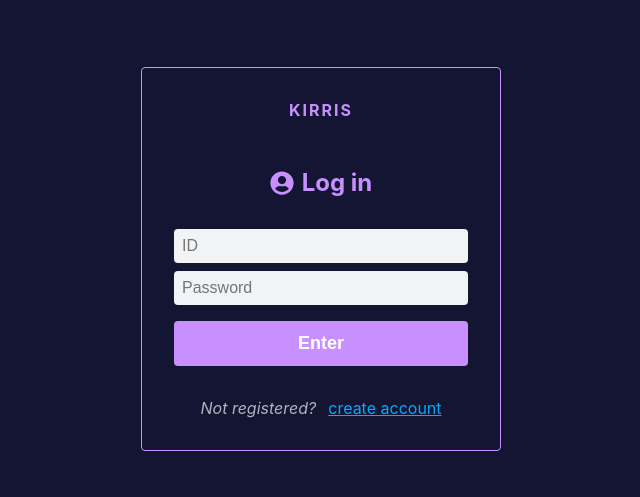
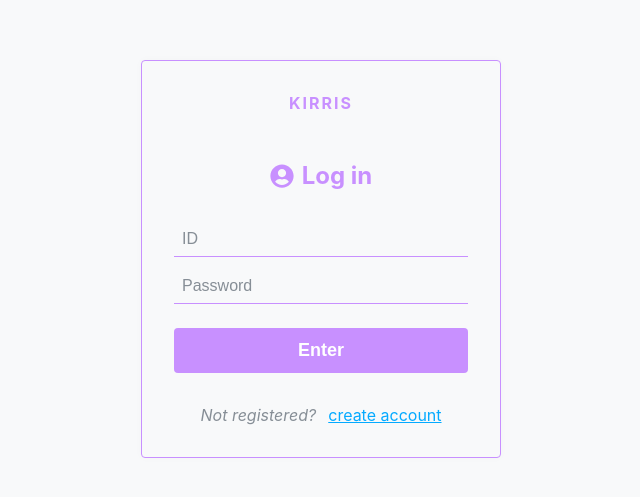
Before and after one commit to cdcoc0/blog_js, a React (Create React App) app in the folder blog-client/: page /login in a window 1280 px wide. Shown: the part 157-654 px from the top of the page, without its empty margins (319-959 px from the left). Built offline with nearby package versions, Linux system fonts and the light colour scheme.

Commit message:
frame sidebar

```diff
--- a/blog-client/src/components/auth/AuthForm.js
+++ b/blog-client/src/components/auth/AuthForm.js
@@ -25,9 +25,11 @@ const AuthFormBlock = styled.div`
 const StyledInput = styled.input`
     font-size: 1rem;
     border: none;
-    background: ${palette.gray[1]};
-    border-radius: 4px;
-    //border-bottom: 1px solid black;
+    //background: ${palette.gray[1]};
+    background: none;
+    //border-radius: 4px;
+    border-bottom: 1px solid ${palette.violet[3]};
+    //border: 1px solid ${palette.violet[0]};
     padding: 0.5rem;
     outline: none;
     width: 100%;
@@ -36,12 +38,15 @@ const StyledInput = styled.input`
         border-bottom: 1px solid black;
     }
     & + & {
-        margin-top: 0.5rem;
+        margin-top: 0.75rem;
+    }
+    ::placeholder {
+        color: ${palette.gray[6]}
     }
 `;
 
 const ButtonWithMarginTop = styled(Button)`
-    margin-top: 1rem;
+    margin-top: 1.5rem;
 `;
 
 const Footer = styled.div`
@@ -49,7 +54,7 @@ const Footer = styled.div`
     text-align: center;
     span {
         margin-right: 0.75rem;
-        color: ${palette.gray[5]};
+        color: ${palette.gray[6]};
         font-style: italic;
     }
     a {
@@ -61,7 +66,7 @@ const Footer = styled.div`
 const ErrorMessage = styled.div`
     color: red;
     text-align: center;
-    margin-top: 1rem;
+    margin-top: 1.25rem;
     font-size: 0.875rem;
 `;
 
--- a/blog-client/src/components/auth/AuthTemplate.js
+++ b/blog-client/src/components/auth/AuthTemplate.js
@@ -10,8 +10,8 @@ const AuthTemplateBlock = styled.div`
     top: 0;
     bottom: 0;
     right: 0;
-    //background: ${palette.gray[8]};
-    background: #141433;
+    background: ${palette.gray[0]};
+    //background: #141433;
 
     /* 내부 중앙 정렬 */
     display: flex;
@@ -33,13 +33,28 @@ const WhiteBox = styled.div`
     box-shadow: 0 0 8px rgba(0, 0, 0, 0.025);
     padding: 2rem;
     width: 360px;
-    //background: ${palette.violet[3]};
     border-radius: 4px;
     border: 1px solid ${palette.violet[3]};
+    //background: ${palette.gray[3]};
 `
+
+const HomeButton = styled(Link)`
+    position: absolute;
+    top: 3rem;
+    left: 3rem;
+    z-index: 20;
+    background: none;
+    outline: none;
+    border: none;
+    color: ${palette.violet[3]};
+    font-size: 2rem;
+`;
 
 const AuthTemplate = ({children}) => {
     return (
+        <>
+            <HomeButton to="/">
+            </HomeButton>
             <AuthTemplateBlock>
                 <WhiteBox>
                     <div className="logo-area">
@@ -48,6 +63,7 @@ const AuthTemplate = ({children}) => {
                     {children}
                 </WhiteBox>
             </AuthTemplateBlock>
+        </>
     );
 }
 
--- a/blog-client/src/components/common/Button.js
+++ b/blog-client/src/components/common/Button.js
@@ -33,8 +33,8 @@ const buttonStyle = css`
         css`
             background: ${palette.violet[3]};
             &:hover {
-                //background: ${palette.yellow[2]};
-                background: #130f40;
+                background: ${palette.yellow[2]};
+                color: #130f40;
                 //background: #141433;
             }
             transition: 0.1s ease-in;
@@ -81,7 +81,7 @@ const Button = props => {
     return props.to ? (
         <StyledLink {...props} violet={props.violet ? 1 : 0} frame={props.frame ? 1 : 0} radius={props.radius ? 1 : 0} />
     ) : (
-        <StyledButton {...props} />
+        <StyledButton {...props} radius={props.radius ? 1 : 0} />
     );
 }
 
--- /dev/null
+++ b/blog-client/src/components/common/Category.js
@@ -0,0 +1,26 @@
+import React from "react";
+import styled from "styled-components";
+import palette from "../../lib/styles/palette";
+
+const CategoryBlock = styled.div`
+    padding: 1rem;
+    color: ${palette.gray[6]};
+`;
+
+const SubCategory = styled.div``;
+
+const MainCategory = ({mainCategory, subs}) => {
+    subs.map(sub => (
+        <SubCategory sub={sub} />
+    ))
+};
+
+const Category = () => {
+    return (
+        <CategoryBlock>
+            CategoryBox
+        </CategoryBlock>
+    );
+}
+
+export default Category;
--- a/blog-client/src/components/common/Sidebar.js
+++ b/blog-client/src/components/common/Sidebar.js
@@ -1,17 +1,16 @@
 import React from "react";
 import styled from "styled-components";
-import Responsive from "./Responsive";
+import palette from "../../lib/styles/palette";
+import Category from "./Category";
 
 const SidebarBlock = styled.div`
+    position: absolute;
     width: 280px;
-    //margin-top: 4rem;
     padding: 2rem;
     display: flex;
     flex-direction: column;
     //background: pink;
-`;
-
-const UserBox = styled.div`
+    margin-top: 5rem;
 `;
 
 //category.map, React.memo 활용
@@ -20,8 +19,7 @@ const CategoryBox = styled.div``;
 const Sidebar = () => {
     return (
         <SidebarBlock>
-            <UserBox>UserName</UserBox>
-            <CategoryBox>categories</CategoryBox>
+            <Category />
         </SidebarBlock>
     );
 }
--- a/blog-client/src/components/common/dd.css
+++ b/blog-client/src/components/common/dd.css
@@ -1,5 +1,5 @@
 .h {
     color: #f6eefd;
-    background: #fff9da;
+    background: #fffef9;
     background-color: #ffffd5;
 }
--- a/blog-client/src/components/post/PostViewer.js
+++ b/blog-client/src/components/post/PostViewer.js
@@ -6,7 +6,7 @@ import SubInfo from "../common/SubInfo";
 import Tags from "../common/Tags";
 
 const PostViewerBlock = styled(Responsive)`
-    //margin-top: 4rem;
+    margin-top: 5rem;
     padding-left: 0;
     .tag-title {
         color: ${palette.violet[3]};
--- a/blog-client/src/components/posts/PostList.js
+++ b/blog-client/src/components/posts/PostList.js
@@ -8,7 +8,8 @@ import SubInfo from "../common/SubInfo";
 import Tags from "../common/Tags";
 
 const PostListBlock = styled(Responsive)`
-    //margin-left: 0;
+    margin-top: 5rem;
+    padding-left: 3rem;
 `;
 
 const WritePostButtonWrapper = styled.div`
--- a/blog-client/src/pages/PostListPage.js
+++ b/blog-client/src/pages/PostListPage.js
@@ -1,26 +1,18 @@
 import React from 'react';
 import HeaderContainer from '../containers/common/HeaderContainer';
 import Sidebar from '../components/common/Sidebar';
-import styled from 'styled-components';
 import PostListContainer from '../containers/posts/PostListContainer';
 import PaginationContainer from '../containers/posts/PaginationContainer';
 
 const PostListPage = () => {
-    const Display = styled.div`
-    display: flex;
-    margin-top: 5rem;
-`;
-
     return (
         <>
             <HeaderContainer />
-            <Display>
-                <Sidebar />
-                <div>
-                    <PostListContainer />
-                    <PaginationContainer />
-                </div>
-            </Display>
+            <Sidebar />
+            <div>
+                <PostListContainer />
+                <PaginationContainer />
+            </div>
         </>
     );
 };
--- a/blog-client/src/pages/PostPage.js
+++ b/blog-client/src/pages/PostPage.js
@@ -1,22 +1,14 @@
 import React from 'react';
 import Sidebar from '../components/common/Sidebar';
 import HeaderContainer from '../containers/common/HeaderContainer';
-import styled from 'styled-components';
 import PostViewerContainer from '../containers/post/PostViewerContainer';
-
-const Display = styled.div`
-    display: flex;
-    margin-top: 5rem;
-`
 
 const PostPage = () => {
     return (
         <>
             <HeaderContainer />
-            <Display>
-                <Sidebar />
-                <PostViewerContainer />
-            </Display>
+            <Sidebar />
+            <PostViewerContainer />
         </>
     );
 };
```
Lines whose indentation alone changed are shown as unchanged.
